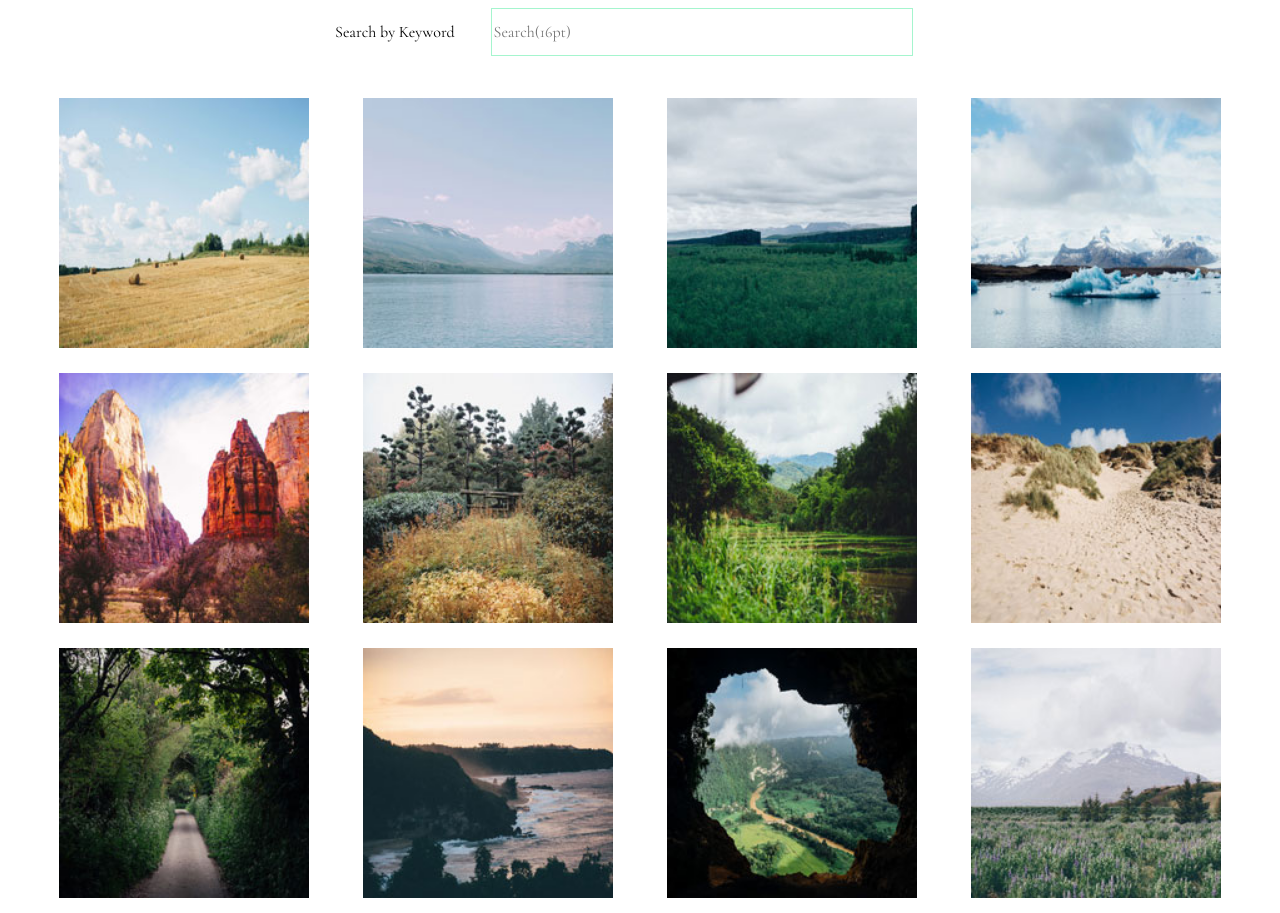
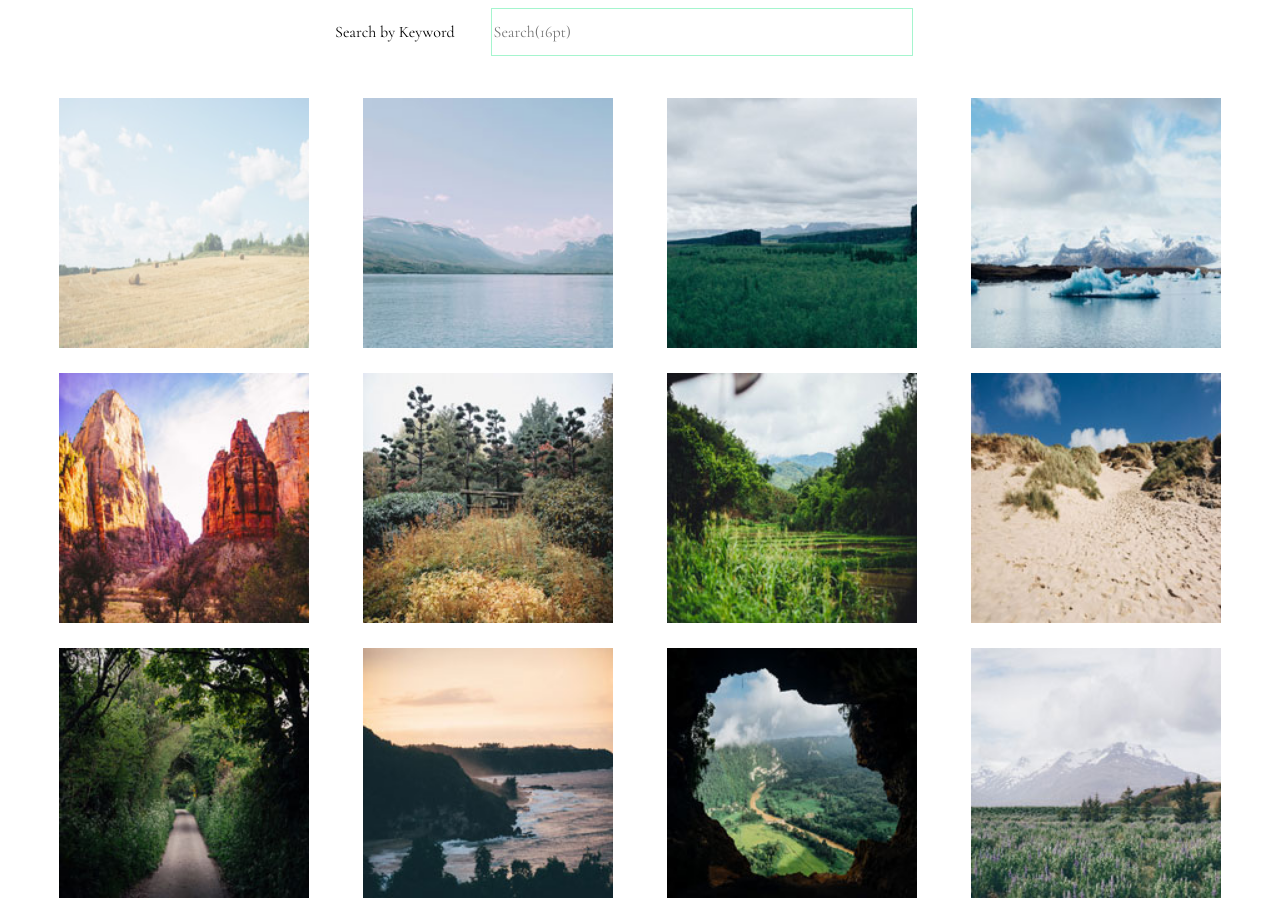
Before and after one commit to maddiewk/fewd_techdegree_project5, a plain HTML site: page index.html in a window 1280 px wide. In both pictures the pointer is over the picture 184 px from the left and 223 px from the top of the page. Drawn offline with nearby package versions, Linux system fonts and the light colour scheme.

Commit message:
image opacity and README

```diff
--- a/css/styles.css
+++ b/css/styles.css
@@ -9,6 +9,9 @@ img {
   width: 300px;
   height: 300px;
   margin: 10px 25px;
+}
+img:hover {
+  opacity: 0.5;
 }
 
 .search-field {
```
Also changed, not shown: 1 other file.
